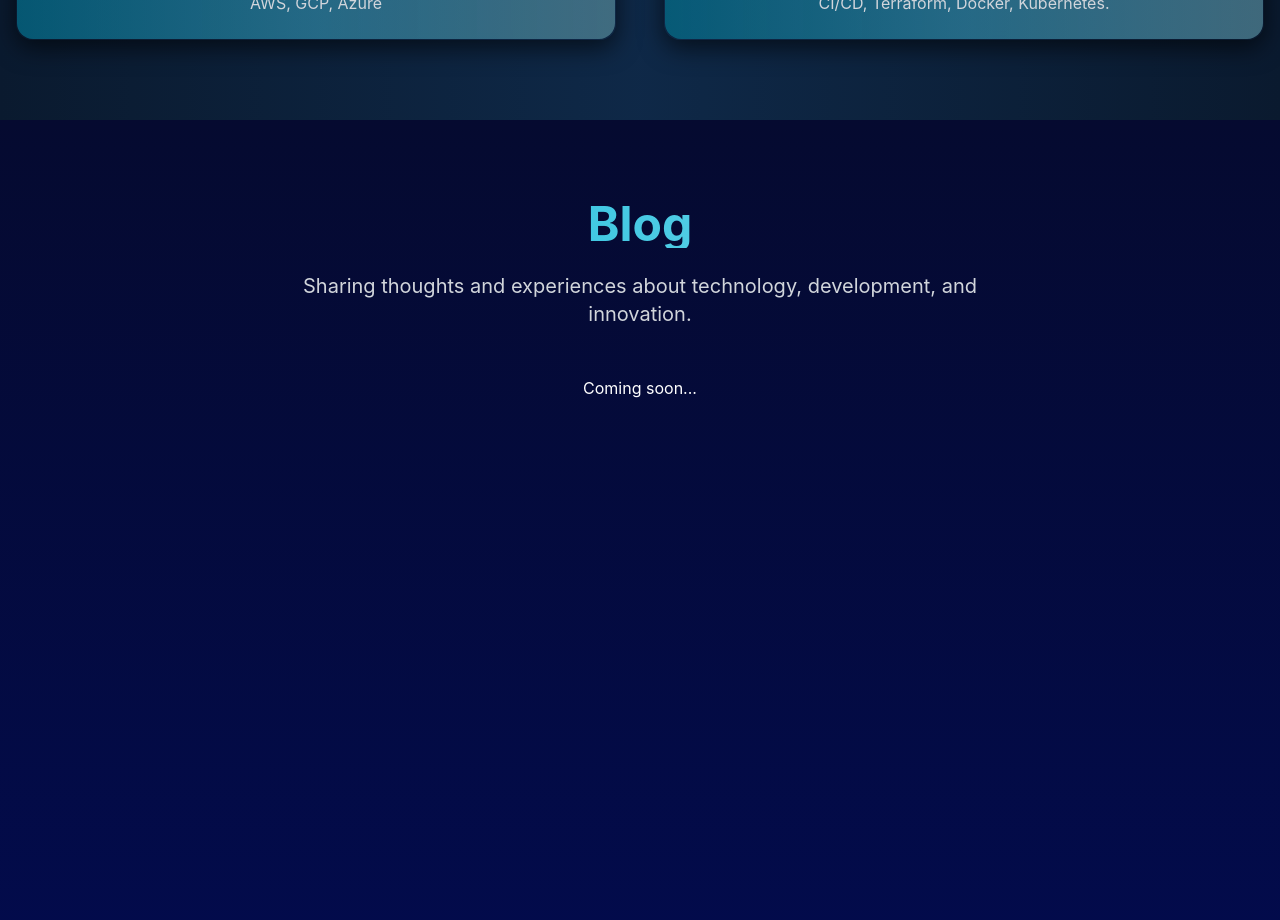
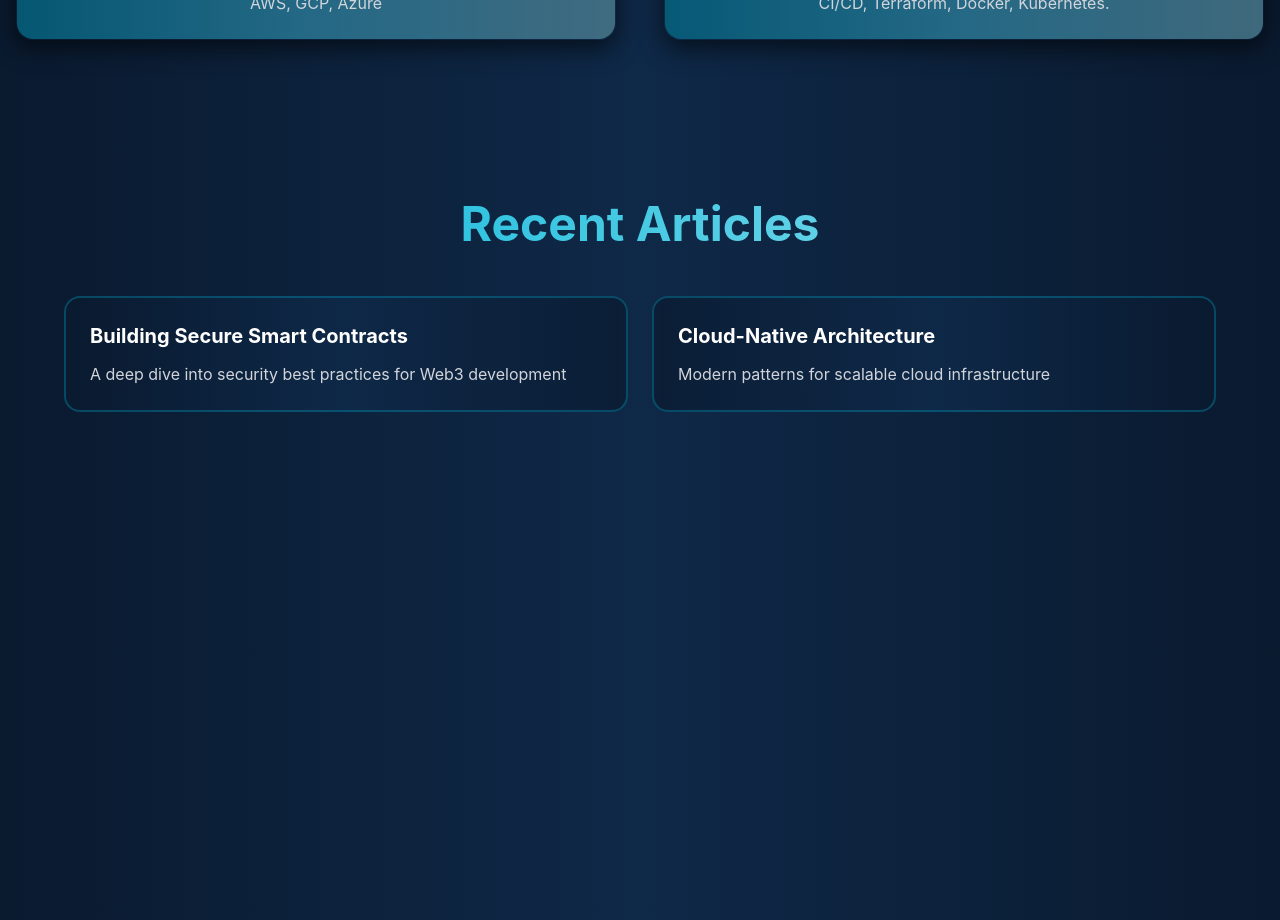
Before and after one commit to Franklin-Osede/Portfolio-Nextjs, a Next.js app: page / in a window 1280 px wide. Shown: the part 3920-4840 px from the top of the page. Built offline with nearby package versions, Linux system fonts and the light colour scheme.

Commit message:
updated blog section

```diff
--- a/src/components/BlogSection.tsx
+++ b/src/components/BlogSection.tsx
@@ -1,19 +1,71 @@
 'use client';
+import { motion } from 'framer-motion';
+import { useState } from 'react';
 
 const BlogSection = () => {
+  const [selectedPost, setSelectedPost] = useState<string | null>(null);
+
+  const posts = [
+    {
+      title: "Building Secure Smart Contracts",
+      description: "A deep dive into security best practices for Web3 development",
+      embedUrl: "https://medium.com/embed/@yourprofile/article1"  // URL para embeber
+    },
+    {
+      title: "Cloud-Native Architecture",
+      description: "Modern patterns for scalable cloud infrastructure",
+      embedUrl: "https://medium.com/embed/@yourprofile/article2"  // URL para embeber
+    }
+  ];
+
   return (
-    <section id="blog" className="min-h-screen bg-darkBlue relative overflow-hidden">
-      <div className="absolute inset-0 bg-gradient-to-b from-darkBlue to-navyBlue opacity-50" />
+    <section id="blog" className="min-h-screen bg-[#0a1a2f] relative overflow-hidden">
+      <motion.div
+        initial={{ opacity: 0 }}
+        whileInView={{ opacity: 1 }}
+        transition={{ duration: 1 }}
+        className="absolute inset-0"
+        style={{
+          background: 'linear-gradient(270deg, rgba(10, 26, 47, 0.9), rgba(15, 42, 74, 0.9), rgba(10, 26, 47, 0.9))'
+        }}
+      />
       <div className="relative z-10 container mx-auto px-4 py-20">
-        <div className="max-w-6xl mx-auto text-center">
-          <h2 className="text-4xl md:text-5xl font-bold mb-6 bg-gradient-to-r from-turquoiseBlue to-skyBlue bg-clip-text text-transparent">
-            Blog
+        <div className="max-w-6xl mx-auto">
+          <h2 className="text-4xl md:text-5xl font-bold mb-6 text-center bg-gradient-to-r from-turquoiseBlue to-skyBlue bg-clip-text text-transparent">
+            Recent Articles
           </h2>
-          <p className="text-xl text-gray-300 max-w-3xl mx-auto mb-12">
-            Sharing thoughts and experiences about technology, development, and innovation.
-          </p>
-          <div className="text-white">
-            Coming soon...
+
+          <div className="grid gap-6 md:grid-cols-2 mt-12">
+            {posts.map((post, index) => (
+              <motion.div
+                key={index}
+                onClick={() => setSelectedPost(selectedPost === post.embedUrl ? null : post.embedUrl)}
+                className="p-6 rounded-lg border-2 border-turquoiseBlue/30 hover:border-turquoiseBlue/60 transition-all cursor-pointer"
+                style={{
+                  background: 'linear-gradient(270deg, rgba(10, 26, 47, 0.7), rgba(15, 42, 74, 0.8), rgba(10, 26, 47, 0.7))'
+                }}
+              >
+                <h3 className="text-xl font-bold text-white mb-3">
+                  {post.title}
+                </h3>
+                <p className="text-gray-300">{post.description}</p>
+
+                {selectedPost === post.embedUrl && (
+                  <motion.div
+                    initial={{ height: 0, opacity: 0 }}
+                    animate={{ height: 'auto', opacity: 1 }}
+                    transition={{ duration: 0.3 }}
+                    className="mt-4"
+                  >
+                    <iframe
+                      src={post.embedUrl}
+                      className="w-full h-[400px] rounded-lg border border-turquoiseBlue/30"
+                      frameBorder="0"
+                    />
+                  </motion.div>
+                )}
+              </motion.div>
+            ))}
           </div>
         </div>
       </div>
```
